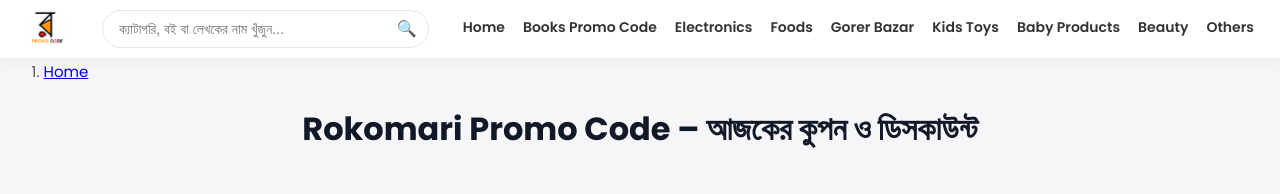
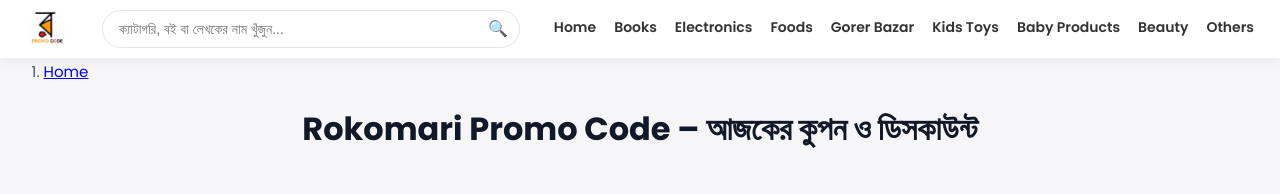
Before and after one commit to RokomariPromoCode/rokomaripromocode.github.io, a Jekyll site: the page built from index.md, in a window 1280 px wide. Shown: the top 194 px of the page. Built offline with Jekyll 4.4.1, drawn with Linux system fonts in a browser that asks for light colours.

Commit message:
Update header.html

```diff
--- a/_includes/header.html
+++ b/_includes/header.html
@@ -22,7 +22,7 @@
       <ul class="menu-links">
         <!-- Static HTML navigation (good for SEO); JS will only enhance if empty -->
         <li><a href="{{ '/' | relative_url }}">Home</a></li>
-        <li><a href="{{ '/rokomari-book/' | relative_url }}">Books Promo Code</a></li>
+        <li><a href="{{ '/rokomari-book/' | relative_url }}">Books</a></li>
         <li><a href="{{ '/rokomari-electronics/' | relative_url }}">Electronics</a></li>
         <li><a href="{{ '/rokomari-foods/' | relative_url }}">Foods</a></li>
         <li><a href="{{ '/gorer-bazar/' | relative_url }}">Gorer Bazar</a></li>
```
